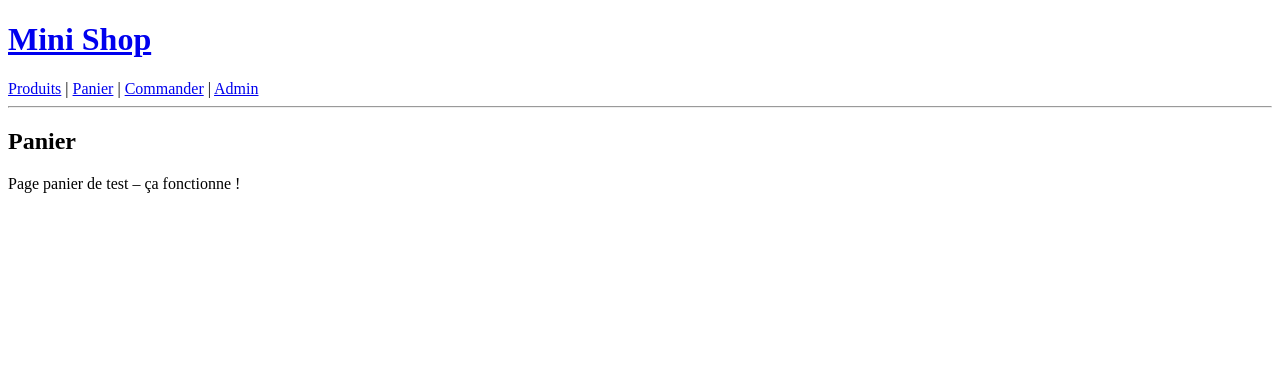
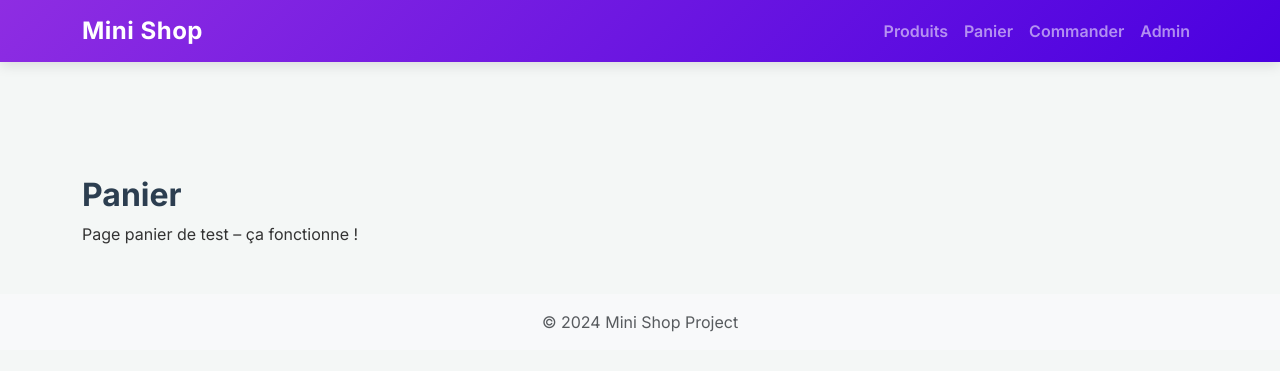
Before and after one commit to elmiloudimarwa-collab/Python-project, a Django app: page /cart/ in a window 1280 px wide. Shown: the top 371 px of the page. Run offline with Django 5.2, Linux system fonts and the light colour scheme.

Commit message:
added styling to base.html and fixed page link references

```diff
--- a/products/views.py
+++ b/products/views.py
@@ -3,4 +3,4 @@ from .models import Product
 
 def product_list(request):
     products = Product.objects.all()
-    return render(request, 'products/products.html', {'products': products})
+    return render(request, 'products/product_list.html', {'products': products})
--- a/templates/base.html
+++ b/templates/base.html
@@ -1,26 +1,55 @@
 <!DOCTYPE html>
-<html lang="fr">
+<html lang="en">
+
 <head>
     <meta charset="UTF-8">
-    <title>Mini Shop</title>
+    <meta name="viewport" content="width=device-width, initial-scale=1.0">
+    <title>{% block title %}Mini Shop{% endblock %}</title>
+    <link href="https://cdn.jsdelivr.net/npm/bootstrap@5.3.0/dist/css/bootstrap.min.css" rel="stylesheet">
+    {% load static %}
+    <link href="{% static 'css/styles.css' %}" rel="stylesheet">
 </head>
+
 <body>
 
-<header>
-    <h1><a href="/">Mini Shop</a></h1>
-    <nav>
-        <a href="/">Produits</a> |
-        <a href="/cart/">Panier</a> |
-        <a href="/orders/create/">Commander</a> |
-        <a href="/admin/">Admin</a>
+    <nav class="navbar navbar-expand-lg navbar-dark bg-dark fixed-top">
+        <div class="container">
+            <a class="navbar-brand" href="/">Mini Shop</a>
+            <button class="navbar-toggler" type="button" data-bs-toggle="collapse" data-bs-target="#navbarResponsive"
+                aria-controls="navbarResponsive" aria-expanded="false" aria-label="Toggle navigation">
+                <span class="navbar-toggler-icon"></span>
+            </button>
+            <div class="collapse navbar-collapse" id="navbarResponsive">
+                <ul class="navbar-nav ms-auto">
+                    <li class="nav-item">
+                        <a class="nav-link" href="/">Produits</a>
+                    </li>
+                    <li class="nav-item">
+                        <a class="nav-link" href="/cart/">Panier</a>
+                    </li>
+                    <li class="nav-item">
+                        <a class="nav-link" href="/orders/create/">Commander</a>
+                    </li>
+                    <li class="nav-item">
+                        <a class="nav-link" href="/admin/">Admin</a>
+                    </li>
+                </ul>
+            </div>
+        </div>
     </nav>
-    <hr>
-</header>
 
-<main>
-    {% block content %}
-    {% endblock %}
-</main>
+    <div class="container mt-5 pt-5">
+        {% block content %}
+        {% endblock %}
+    </div>
 
+    <footer class="footer text-center mt-5 py-3 bg-light">
+        <div class="container">
+            <span class="text-muted">© 2024 Mini Shop Project</span>
+        </div>
+    </footer>
+
+    <script src="https://cdn.jsdelivr.net/npm/bootstrap@5.3.0/dist/js/bootstrap.bundle.min.js"></script>
 </body>
+
 </html>
```
Also changed, not shown: products/templates/products/product_list.html (deleted, +0 -44 lines), templates/products.html (deleted, +0 -46 lines), templates/products/product_list.html (+38 -12 lines).
